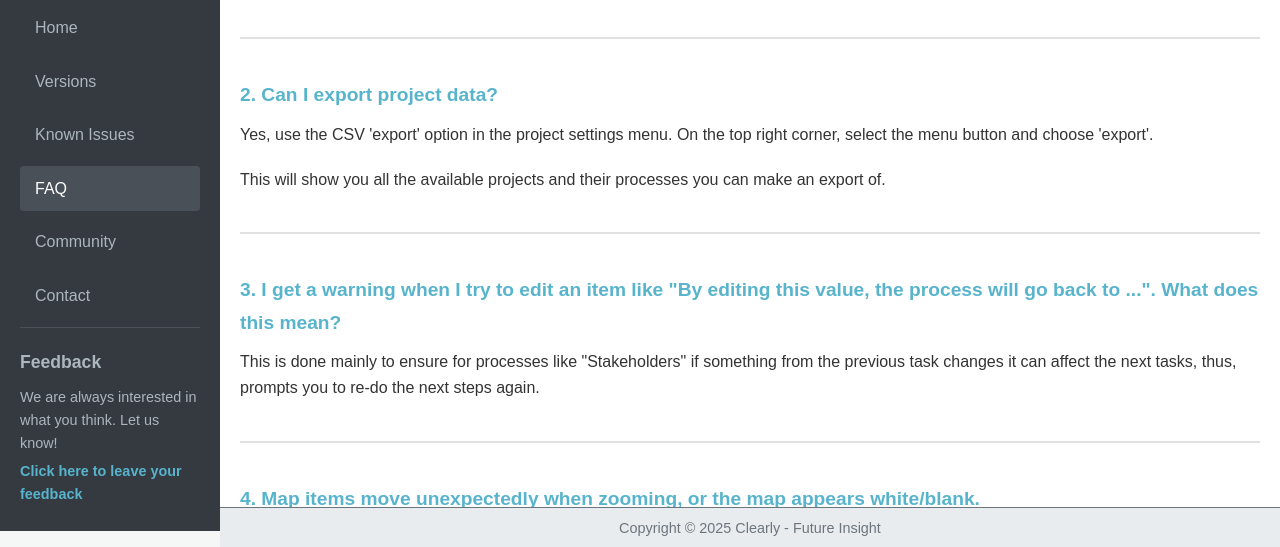
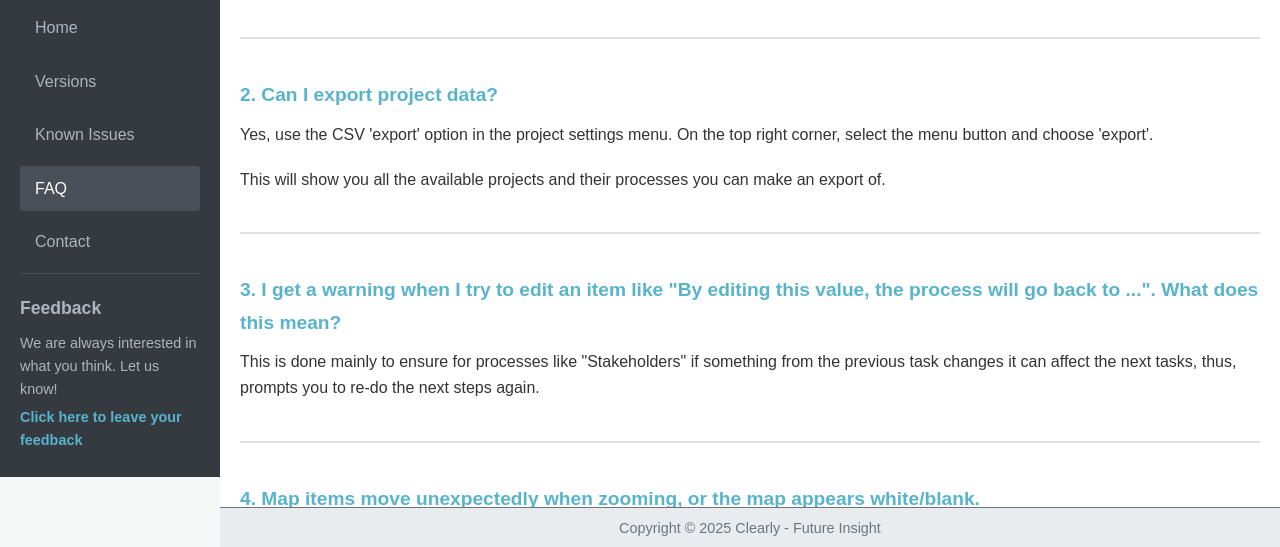
Before and after one commit to fi-group/clearly-support-page, a plain HTML site: page FAQ/faq.html in a window 1280 px wide. Shown: the part 253-800 px from the top of the page. Drawn offline with nearby package versions, Linux system fonts and the light colour scheme.

Commit message:
deleted 'community' page

```diff
--- a/FAQ/faq.html
+++ b/FAQ/faq.html
@@ -21,7 +21,6 @@
                         <li><a href="../VERSIONS/versions.html">Versions</a></li>
                         <li><a href="../KNOWN_ISSUES/known_issues.html">Known Issues</a></li>
                         <li class="active"><a href="faq.html">FAQ</a></li>
-                        <li><a href="../COMMUNITY/community.html">Community</a></li>
                         <li><a href="../CONTACT/contact.html">Contact</a></li>
                     </ul>
                     <h3>Feedback</h3>
```
Also changed, not shown: CONTACT/contact.html (+0 -1 lines), KNOWN_ISSUES/known_issues.html (+0 -1 lines), VERSIONS/versions.html (+0 -1 lines), index.html (+0 -1 lines).
